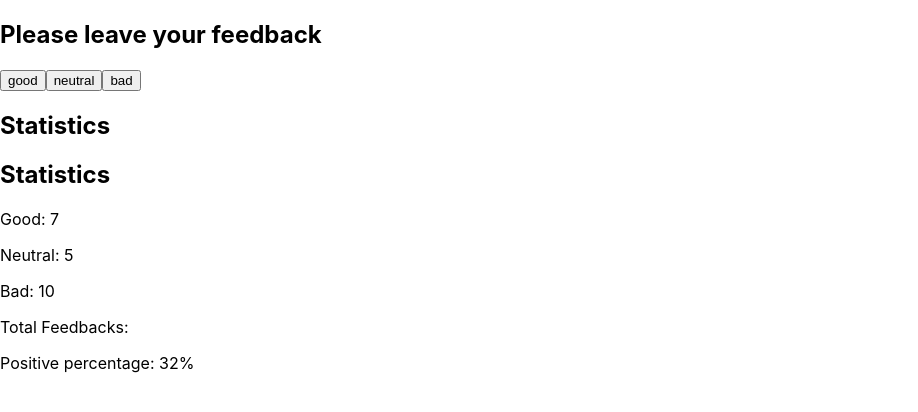
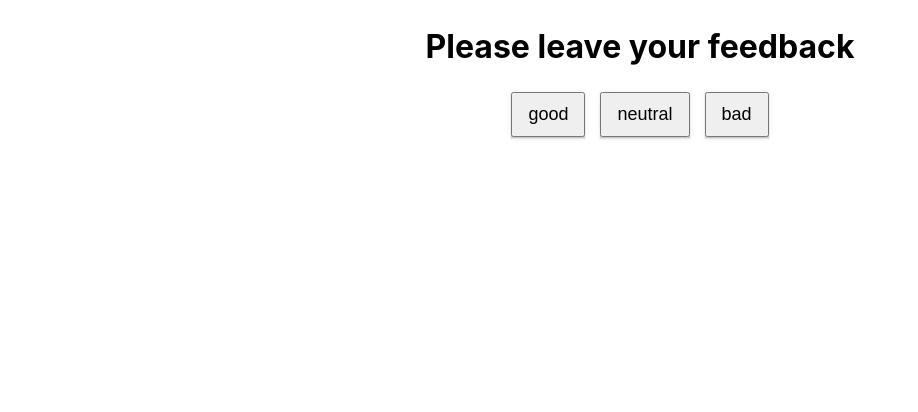
Before and after one commit to Senichkaa/goit-react-hw-02-feedback, a React (Create React App) app: page / in a window 1280 px wide. Shown: the top 412 px of the page, without its empty margins (0-918 px from the left). Built offline with nearby package versions, Linux system fonts and the light colour scheme.

Commit message:
fixed problems, added styles and made jsx files

```diff
--- a/package.json
+++ b/package.json
@@ -4,9 +4,12 @@
   "private": true,
   "homepage": "https://senichkaa.github.io/goit-react-hw-02-feedback/",
   "dependencies": {
+    "@emotion/react": "^11.11.1",
+    "@emotion/styled": "^11.11.0",
     "@testing-library/jest-dom": "^5.16.3",
     "@testing-library/react": "^12.1.4",
     "@testing-library/user-event": "^13.5.0",
+    "prop-types": "^15.8.1",
     "react": "^18.1.0",
     "react-dom": "^18.1.0",
     "react-scripts": "5.0.1",
--- a/src/components/App.jsx
+++ b/src/components/App.jsx
@@ -5,9 +5,9 @@ import { Statistics } from './Statistics';
 
 export class App extends Component {
   state = {
-    good: 7,
-    neutral: 5,
-    bad: 10,
+    good: 0,
+    neutral: 0,
+    bad: 0,
   };
 
   countTotalFeedback = () => {
@@ -19,12 +19,14 @@ export class App extends Component {
   };
 
   onLeaveFeedback = event => {
-    const option = event.target.value;
+    const option = event.target.innerText;
+    // console.log(option);
     this.setState(prevState => ({ [option]: prevState[option] + 1 }));
   };
 
   render() {
     const keys = Object.keys(this.state);
+    // console.log({ keys });
     return (
       <div>
         <Section title="Please leave your feedback">
@@ -33,13 +35,15 @@ export class App extends Component {
             onLeaveFeedback={this.onLeaveFeedback}
           />
         </Section>
-        <Section title="Statistics">
+        <Section>
           <Statistics
             good={this.state.good}
             bad={this.state.bad}
             neutral={this.state.neutral}
-            onLeaveFeedback={this.countTotalFeedback()}
-            positiveFeedbackPercentage={this.countPositiveFeedbackPercentage()}
+            totalFeedback={this.countTotalFeedback()}
+            positiveFeedbackPercentage={
+              this.countPositiveFeedbackPercentage() || 0
+            }
           />
         </Section>
       </div>
--- /dev/null
+++ b/src/components/App.styled.jsx
@@ -0,0 +1,43 @@
+import styled from '@emotion/styled';
+
+export const ButtonsDiv = styled.div`
+  display: flex;
+
+  justify-content: center;
+  align-items: center;
+  flex-direction: row;
+  text-align: center;
+
+  gap: 15px;
+`;
+
+export const Button = styled.button`
+  font-size: 18px;
+  display: flex;
+  flex-direction: row;
+  justify-content: center;
+  align-items: center;
+  padding: 10px 15px;
+  box-shadow: 0px 2px 1px rgba(46, 47, 66, 0.08),
+    0px 1px 1px rgba(46, 47, 66, 0.16), 0px 1px 6px rgba(46, 47, 66, 0.08);
+
+  :hover {
+    border: 2px solid #272626;
+    background-color: #707070;
+    color: #fff;
+  }
+`;
+
+export const Sections = styled.section`
+  text-align: center;
+  margin-bottom: 20px;
+`;
+
+export const Header = styled.h2`
+  font-size: 32px;
+`;
+
+export const Text = styled.p`
+  font-size: 18px;
+  font-weight: 500;
+`;
--- a/src/components/FeedbackOptions.jsx
+++ b/src/components/FeedbackOptions.jsx
@@ -1,23 +1,26 @@
 import React from 'react';
-import PropTypes from 'prop-types';
+import { Button, ButtonsDiv } from './App.styled';
+// import PropTypes from 'prop-types';
 
 export const FeedbackOptions = ({ options, onLeaveFeedback }) => {
   return (
-    <div>
+    <ButtonsDiv>
       {options.map(option => (
-        <button key={option} type="button" onClick={onLeaveFeedback}>
+        <Button key={option} type="button" onClick={onLeaveFeedback}>
           {option}
-        </button>
+        </Button>
       ))}
-    </div>
+    </ButtonsDiv>
   );
 };
 
-FeedbackOptions.propTypes = {
-  options: PropTypes.shape({
-    good: PropTypes.number.isRequired,
-    bad: PropTypes.number.isRequired,
-    neutral: PropTypes.number.isRequired,
-  }),
-  onLeaveFeedback: PropTypes.func.isRequired,
-};
+// FeedbackOptions.propTypes = {
+//   options: PropTypes.arrayOf(
+//     PropTypes.shape({
+//       good: PropTypes.number.isRequired,
+//       bad: PropTypes.number.isRequired,
+//       neutral: PropTypes.number.isRequired,
+//     }).isRequired
+//   ),
+//   onLeaveFeedback: PropTypes.func.isRequired,
+// };
--- /dev/null
+++ b/src/components/Notification.jsx
@@ -0,0 +1,9 @@
+import React from 'react';
+// import PropTypes from 'prop-types';
+export const Notification = ({ message }) => {
+  return <p>{message}</p>;
+};
+
+// Notification.propTypes = {
+//   message: PropTypes.string.isRequired,
+// };
--- a/src/components/Section.jsx
+++ b/src/components/Section.jsx
@@ -1,14 +1,15 @@
 import React from 'react';
-import PropTypes from 'prop-types';
+import { Sections, Header } from './App.styled';
+// import PropTypes from 'prop-types';
 export const Section = ({ title, children }) => {
   return (
-    <section>
-      <h2>{title}</h2>
+    <Sections>
+      <Header>{title}</Header>
       {children}
-    </section>
+    </Sections>
   );
 };
 
-Section.propTypes = {
-  title: PropTypes.string,
-};
+// Section.propTypes = {
+//   title: PropTypes.string,
+// };
--- a/src/components/Statistics.jsx
+++ b/src/components/Statistics.jsx
@@ -1,5 +1,7 @@
 import React from 'react';
-import PropTypes from 'prop-types';
+// import PropTypes from 'prop-types';
+import { Notification } from './Notification';
+import { Header, Text } from './App.styled';
 export const Statistics = ({
   good,
   neutral,
@@ -7,21 +9,26 @@ export const Statistics = ({
   totalFeedback,
   positiveFeedbackPercentage,
 }) => {
-  return (
-    <>
-      <h2>Statistics</h2>
-      <p>Good: {good}</p>
-      <p>Neutral: {neutral}</p>
-      <p>Bad: {bad}</p>
-      <p>Total Feedbacks: {totalFeedback} </p>
-      <p>Positive percentage: {positiveFeedbackPercentage}%</p>
-    </>
-  );
+  if (totalFeedback >= 1) {
+    return (
+      <>
+        <Header>Statistics</Header>
+        <Text>Good: {good}</Text>
+        <Text>Neutral: {neutral}</Text>
+        <Text>Bad: {bad}</Text>
+        <Text>Total Feedbacks: {totalFeedback} </Text>
+        <Text>Positive percentage: {positiveFeedbackPercentage}%</Text>
+      </>
+    );
+  } else {
+    <Notification message="There is no feedback" />;
+  }
 };
 
-Statistics.propTypes = {
-  good: PropTypes.number.isRequired,
-  bad: PropTypes.number.isRequired,
-  neutral: PropTypes.number.isRequired,
-  countPositiveFeedbackPercentage: PropTypes.number.isRequired,
-};
+// Statistics.propTypes = {
+//   good: PropTypes.number.isRequired,
+//   bad: PropTypes.number.isRequired,
+//   neutral: PropTypes.number.isRequired,
+//   totalFeedback: PropTypes.number.isRequired,
+//   countPositiveFeedbackPercentage: PropTypes.number.isRequired,
+// };
```
Also changed, not shown: 1 other file (tests, documents, lock files or other folders).
